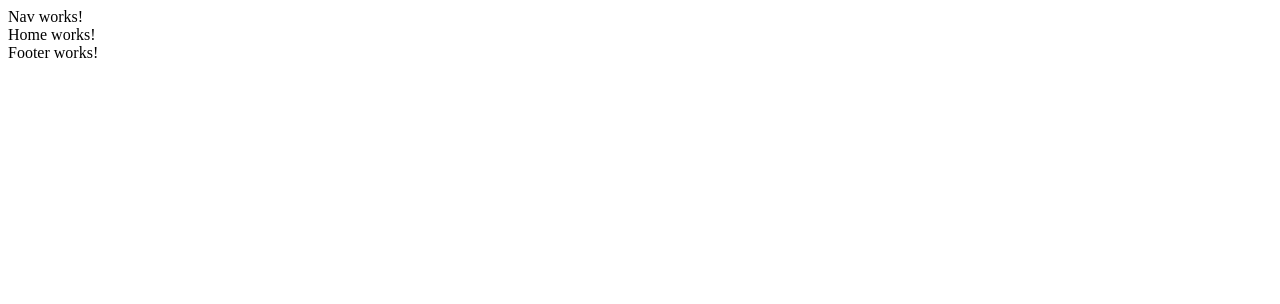
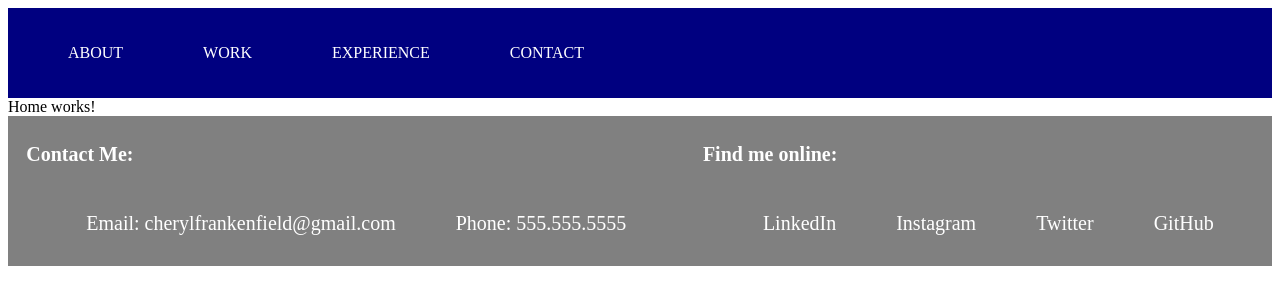
Before and after one commit to CherylFrankenfield/react-portfolio, a React app: page / in a window 1280 px wide. Shown: the top 304 px of the page. Built offline with nearby package versions, Linux system fonts and the light colour scheme.

Commit message:
Add header and footer styles and content

```diff
--- a/src/components/Footer.jsx
+++ b/src/components/Footer.jsx
@@ -1,9 +1,46 @@
 import React from 'react';
+
+const footer = {
+  display: 'flex',
+  fontSize: '20px',
+  justifyContent: 'space-around',
+  backgroundColor: 'grey',
+  width: '100%',
+  height: '150px',
+  color: 'white',
+  fontFamily: 'abril_fatfaceregular'
+};
+const ul = {
+  display: 'flex',
+  justifyContent: 'space-between',
+  listStyle: 'none',
+};
+
+const li = {
+  padding: '20px',
+  marginRight: '20px'
+};
+
 
 function Footer() {
   return(
-    <div>
-      Footer works!
+    <div style={footer}>
+      <div>
+        <h4>Contact Me:</h4>
+        <ul style={ul}>
+          <li style={li}>Email: cherylfrankenfield@gmail.com</li>
+          <li style={li}>Phone: 555.555.5555</li>
+        </ul>
+      </div>
+      <div>
+        <h4>Find me online:</h4>
+        <ul style={ul}>
+          <li style={li}>LinkedIn</li>
+          <li style={li}>Instagram</li>
+          <li style={li}>Twitter</li>
+          <li style={li}>GitHub</li>
+        </ul>
+      </div>
     </div>
   );
 }
--- a/src/components/Nav.jsx
+++ b/src/components/Nav.jsx
@@ -1,9 +1,35 @@
 import React from 'react';
+
+const navContainer = {
+  display: 'flex',
+  justifyContent: 'space-between',
+  backgroundColor: 'navy',
+  color: 'white',
+};
+const ul = {
+  display: 'flex',
+  flexDirection: 'row',
+  justifyContent: 'space-between',
+  listStyle: 'none',
+};
+
+const li = {
+  alignSelf: 'center',
+  marginRight: '40px',
+  padding: '20px',
+  textTransform: 'uppercase',
+  fontSize: '16px'
+};
 
 function Nav() {
   return(
-    <div>
-      Nav works!
+    <div style={navContainer}>
+      <ul style={ul}>
+        <li style={li}>About</li>
+        <li style={li}>Work</li>
+        <li style={li}>Experience</li>
+        <li style={li}>Contact</li>
+      </ul>
     </div>
   );
 }
```
